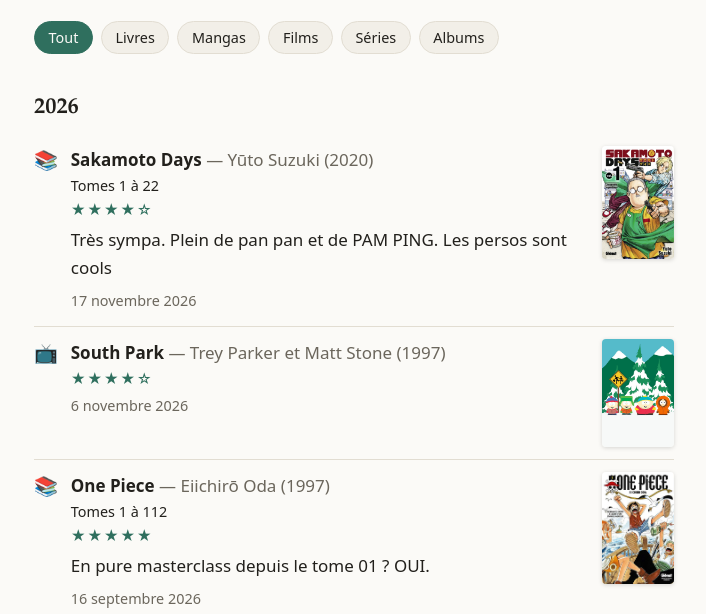
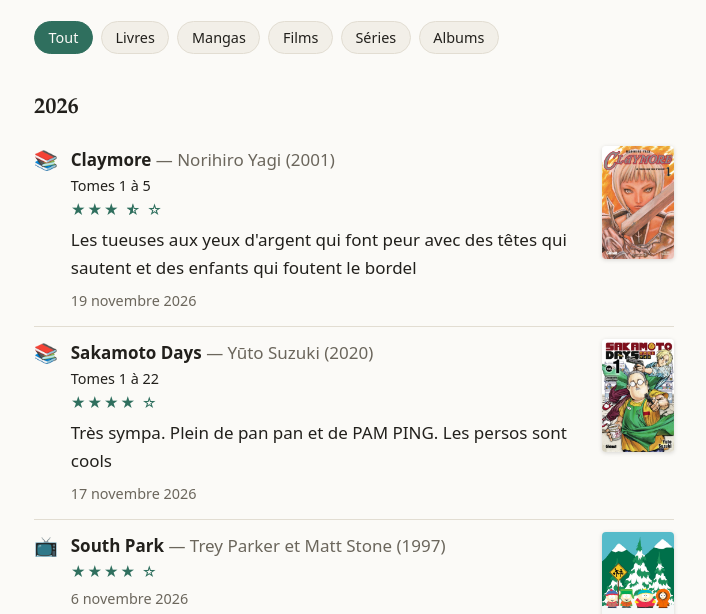
Before and after one commit to Baebibelab/blog-personnel, an Astro site: page /fr/shelf in a window 1280 px wide. Shown: the part 186-800 px from the top of the page, without its empty margins (286-992 px from the left). Built offline with nearby package versions, Linux system fonts and the light colour scheme; Astro itself is replaced by a stand-in of ours.

Commit message:
Étagère : ajout de Claymore et notes à la demi-étoile
- Claymore (tomes 1 à 5, 3,5/5) avec la couverture du tome 1 Glénat.
- Les notes ne sont plus arrondies à l'étoile près : 3.5 affiche trois
  étoiles pleines, une demi-étoile et une vide, et « 3,5/5 » pour les
  lecteurs d'écran.

Co-Authored-By: Claude Opus 5.5 <noreply@anthropic.com>

```diff
--- /dev/null
+++ b/src/content/shelf/claymore.yaml
@@ -0,0 +1,9 @@
+type: manga
+title: Claymore
+creator: Norihiro Yagi
+year: 2001
+progress: Tomes 1 à 5
+finished: 2026-11-19 # date du dernier tome lu
+rating: 3.5
+review: Les tueuses aux yeux d'argent qui font peur avec des têtes qui sautent et des enfants qui foutent le bordel
+cover: ./covers/claymore.jpg
--- a/src/pages/[lang]/shelf/index.astro
+++ b/src/pages/[lang]/shelf/index.astro
@@ -22,7 +22,13 @@ for (const item of items) {
 
 const icons = { book: '📖', manga: '📚', film: '🎬', series: '📺', album: '💿' } as const;
 const filters = ['all', 'book', 'manga', 'film', 'series', 'album'] as const;
-const stars = (n: number) => '★'.repeat(Math.round(n)) + '☆'.repeat(5 - Math.round(n));
+// Note arrondie à la demi-étoile : 3.5 donne trois étoiles pleines, une demie et une vide.
+const stars = (n: number) => {
+  const halves = Math.round(n * 2);
+  const full = Math.floor(halves / 2);
+  const half = halves % 2 === 1;
+  return { full: '★'.repeat(full), half, empty: '☆'.repeat(5 - full - (half ? 1 : 0)) };
+};
 ---
 
 <Base lang={lang} title={t(lang, 'shelf.title')} description={t(lang, 'shelf.intro')}>
@@ -59,11 +65,21 @@ const stars = (n: number) => '★'.repeat(Math.round(n)) + '☆'.repeat(5 - Math
                       {data.year && ` (${data.year})`}
                     </span>
                     {data.progress && <span class="progress small">{data.progress}</span>}
-                    {data.rating !== undefined && (
-                      <span class="stars" aria-label={`${data.rating}/5`}>
-                        {stars(data.rating)}
-                      </span>
-                    )}
+                    {data.rating !== undefined &&
+                      (() => {
+                        const { full, half, empty } = stars(data.rating);
+                        return (
+                          <span
+                            class="stars"
+                            role="img"
+                            aria-label={`${data.rating.toLocaleString(lang)}/5`}
+                          >
+                            {full}
+                            {half && <span class="half">☆</span>}
+                            {empty}
+                          </span>
+                        );
+                      })()}
                     {data.review && <p>{data.review}</p>}
                     {/* Une année seule est déjà donnée par le titre de la section. */}
                     {data.finishedPrecision !== 'year' && (
@@ -179,6 +195,22 @@ const stars = (n: number) => '★'.repeat(Math.round(n)) + '☆'.repeat(5 - Math
     font-size: 0.9rem;
   }
 
+  /* Demi-étoile : une étoile vide, recouverte à moitié par une étoile pleine. */
+  .half {
+    position: relative;
+    display: inline-block;
+    letter-spacing: 0;
+    margin-right: 0.1em;
+  }
+
+  .half::before {
+    content: '★';
+    position: absolute;
+    inset: 0;
+    width: 50%;
+    overflow: hidden;
+  }
+
   li p {
     margin: 0.25rem 0;
   }
```
Also changed, not shown: src/content/shelf/covers/claymore.jpg (added).
